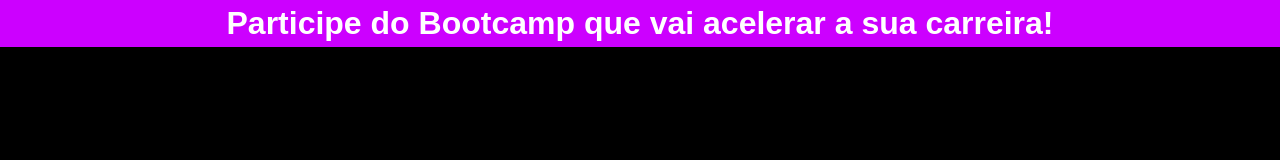
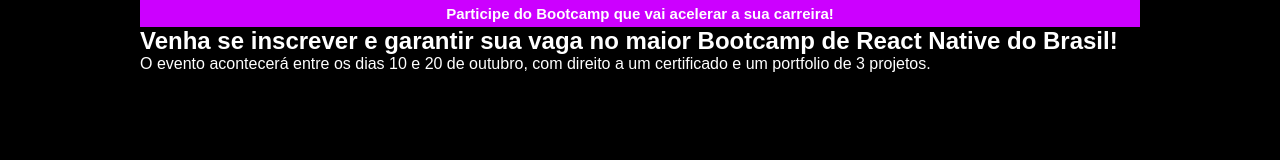
Before and after one commit to JoanWilson/bootcampsite, a plain HTML site: page index.html in a window 1280 px wide. Drawn offline with Linux system fonts and the light colour scheme.

Commit message:
Alterações no HTML e Style

```diff
--- a/css/style.css
+++ b/css/style.css
@@ -20,3 +20,6 @@
 .title {
     font-size: 15px;
 }
+section{
+    color:white;
+}
--- a/index.html
+++ b/index.html
@@ -1,18 +1,30 @@
 <!DOCTYPE html>
 <html lang="pt-br">
+
 <head>
     <meta charset="UTF-8">
     <meta http-equiv="X-UA-Compatible" content="IE=edge">
     <meta name="viewport" content="width=device-width, initial-scale=1.0">
-    <link rel="icon" href="images/ico.png" type="image/png"/>
-    <link rel="stylesheet" type="text/css" href="css/style.css"/>
+    <link rel="icon" href="images/ico.png" type="image/png" />
+    <link rel="stylesheet" type="text/css" href="css/style.css" />
     <title>Bootcamp</title>
 </head>
+
 <body>
-    <header>
-        <h1>
-            Participe do Bootcamp que vai acelerar a sua carreira!
-        </h1>
-    </header>
+    <div class="container">
+        <header>
+            <h1 class="title">
+                Participe do Bootcamp que vai acelerar a sua carreira!
+            </h1>
+        </header>
+        <section>
+            <div class="formContainer">
+            <h2>Venha se inscrever e garantir sua vaga no maior Bootcamp de React Native do Brasil!</h2>
+            <p>O evento acontecerá entre os dias 10 e 20 de outubro, com direito a um certificado e um portfolio de 3 projetos.</p>
+            <form action=""></form>
+            </div>
+        </section>
+    </div>
 </body>
+
 </html>
```
